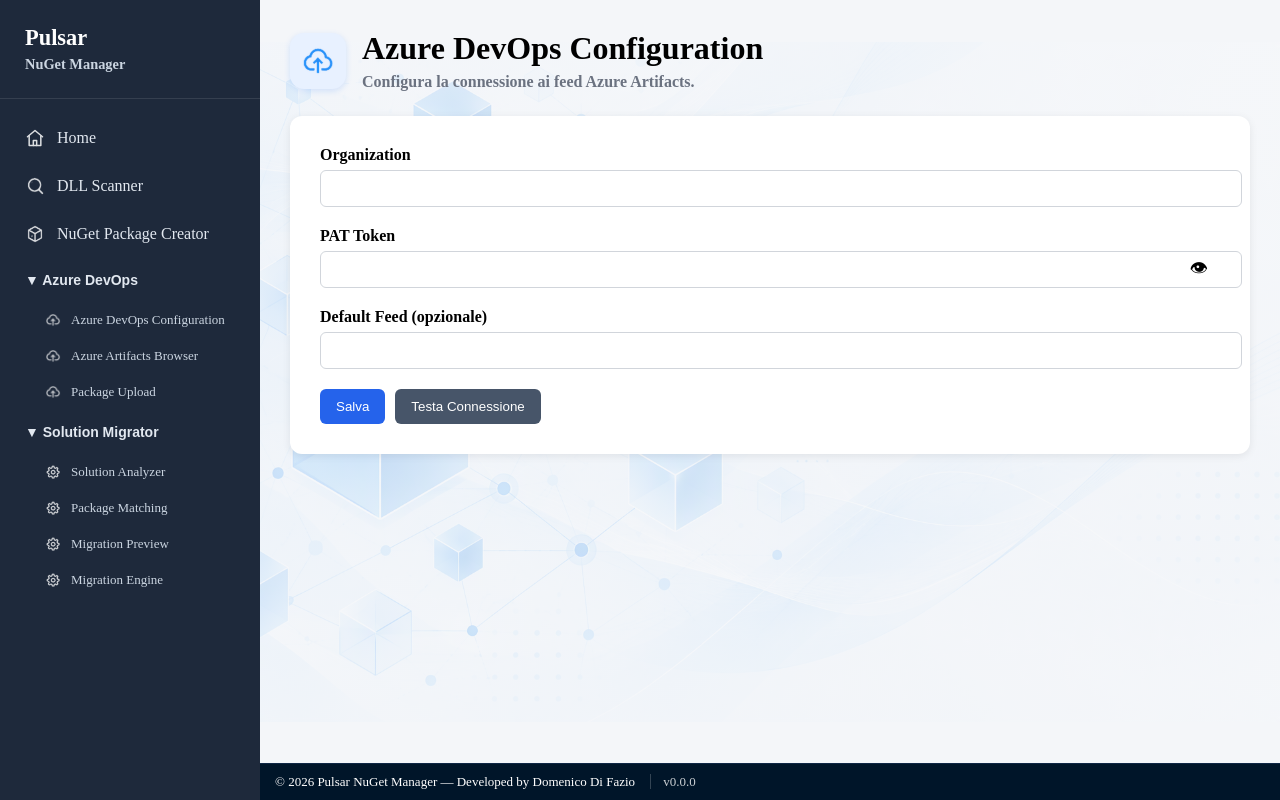
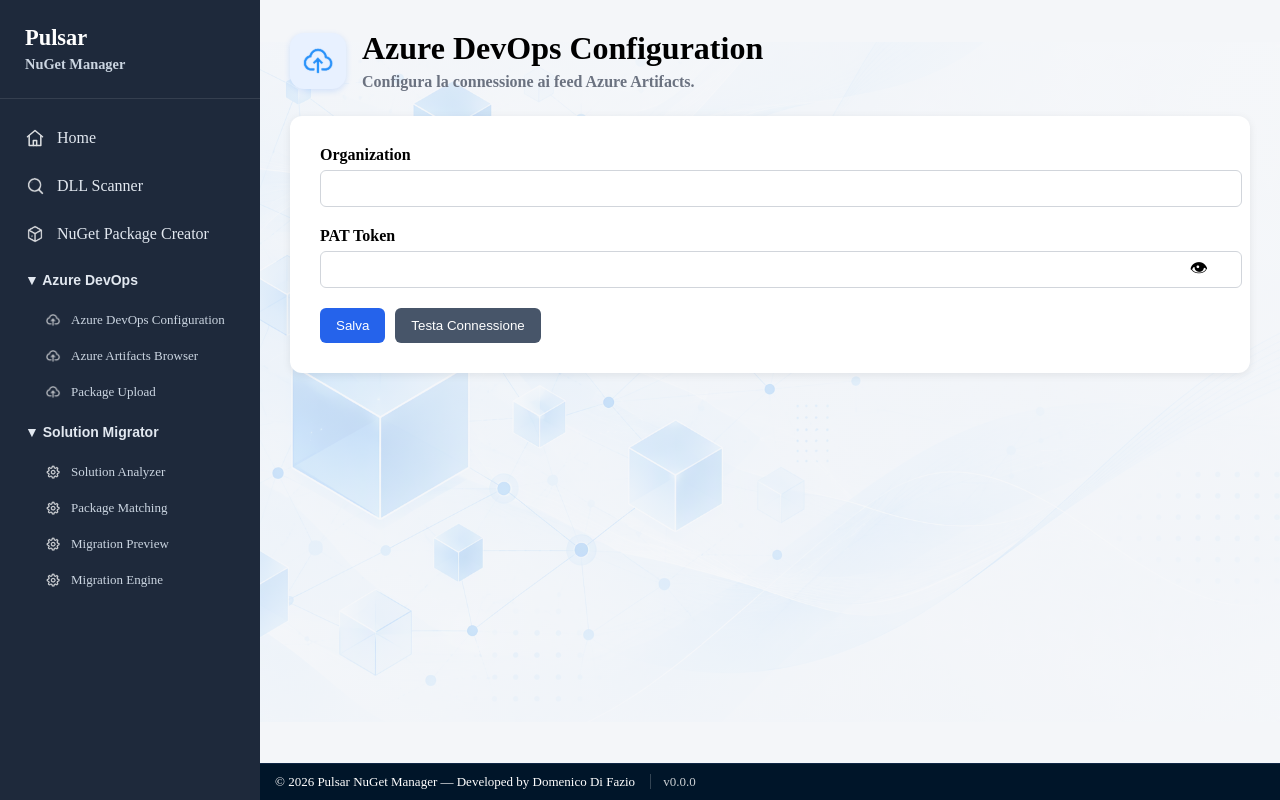
Before and after one commit to DomenicoDiFazio/Pulsar.NugetManager, an ASP.NET Core app: page /azure-devops in a window 1280 px wide. Run offline with ASP.NET Core 8, Linux system fonts and the light colour scheme; style sheets or scripts are compiled from the project's sources.

Commit message:
Eliminato Default feed dalla sezione Azure DevOps Configuration

```diff
--- a/Components/Pages/AzureDevOpsConfiguration.razor
+++ b/Components/Pages/AzureDevOpsConfiguration.razor
@@ -51,15 +51,6 @@
                     @(ShowPatToken ? "🙈" : "👁")
                 </button>
             </div>
-        </div>
-
-        <div class="form-group">
-
-            <label>Default Feed (opzionale)</label>
-
-            <input class="form-input"
-                   @bind="Settings.DefaultFeed" />
-
         </div>
 
         <div class="actions">
--- a/Models/AzureDevOpsSettings.cs
+++ b/Models/AzureDevOpsSettings.cs
@@ -6,5 +6,4 @@ public class AzureDevOpsSettings
 
     public string PersonalAccessToken { get; set; } = string.Empty;
 
-    public string DefaultFeed { get; set; } = string.Empty;
 }
--- a/Services/AzureDevOpsService.cs
+++ b/Services/AzureDevOpsService.cs
@@ -53,8 +53,7 @@ public class AzureDevOpsService : IAzureDevOpsService
             {
                 Organization = settings.Organization,
                 PersonalAccessToken =
-                    Encrypt(settings.PersonalAccessToken),
-                DefaultFeed = settings.DefaultFeed
+                    Encrypt(settings.PersonalAccessToken)
             };
 
         var json =
```
